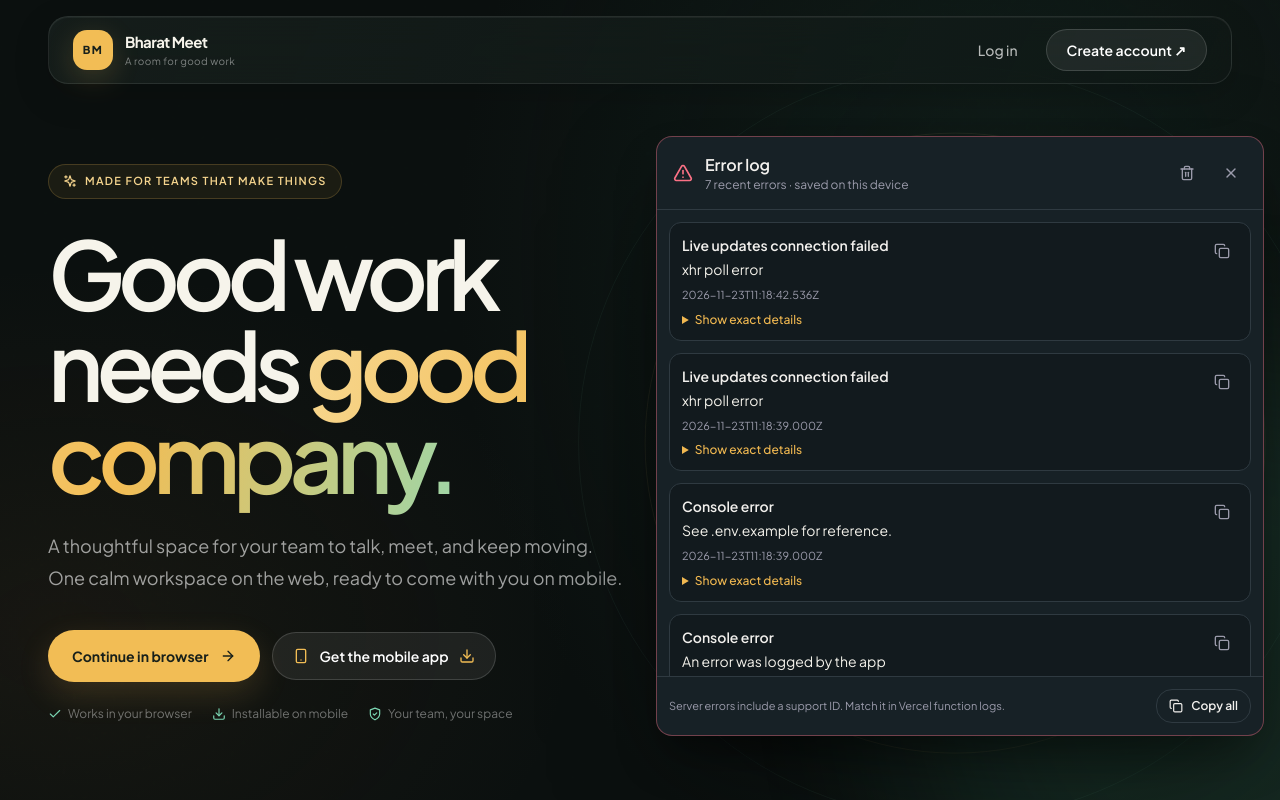
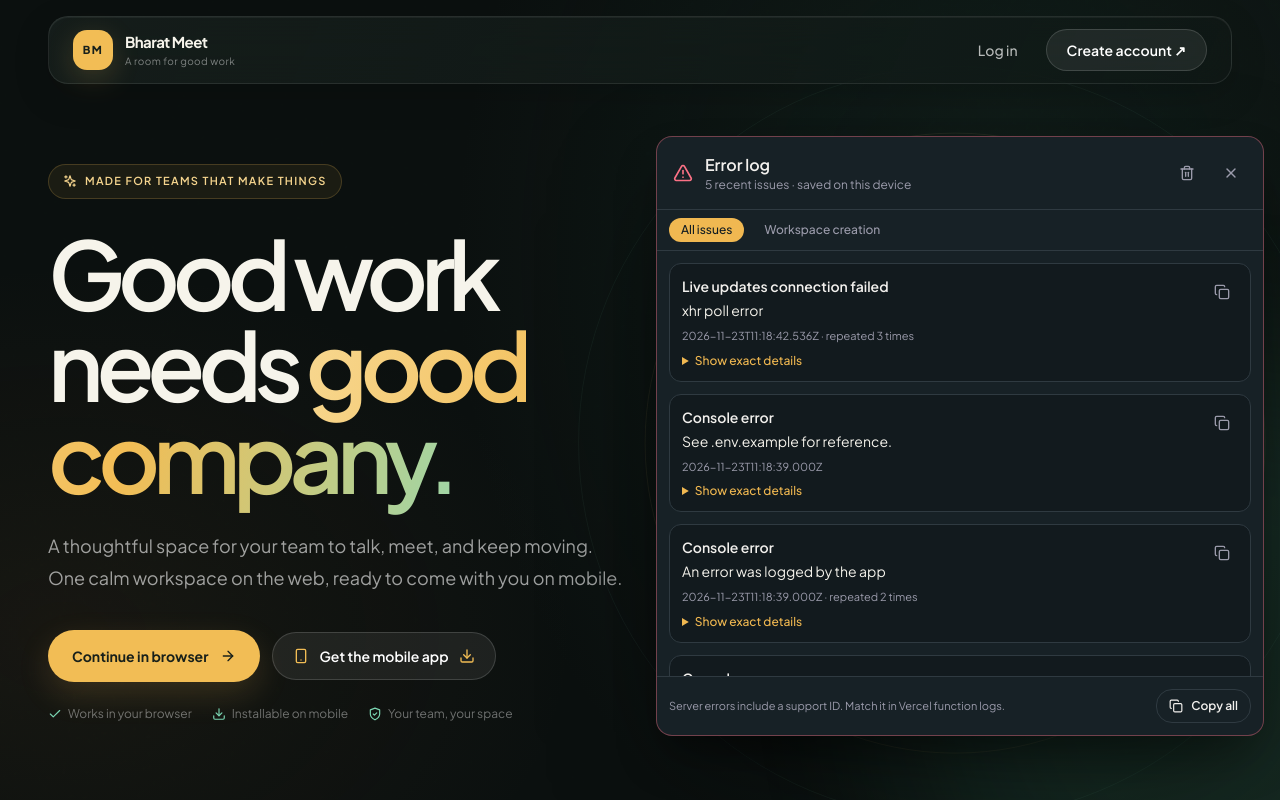
Before and after one commit to Utkarsh1506/BharatMeet, a Next.js app: page / in a window 1280 px wide. Shown: the top 800 px of the page. Built offline with nearby package versions, Linux system fonts and the light colour scheme; no server answers; sample sign-in values are in the browser's storage; what @uploadthing/react would draw is missing.

Commit message:
Group repeated diagnostics and filter workspace errors

```diff
--- a/components/providers/error-reporting-provider.tsx
+++ b/components/providers/error-reporting-provider.tsx
@@ -11,12 +11,40 @@ type ErrorReport = {
   message: string;
   details: string;
   occurredAt: string;
+  occurrences?: number;
 };
 
 type ReportError = (report: Omit<ErrorReport, "id">) => void;
 
 const ERROR_LOG_KEY = "bharatmeet:error-log:v1";
 const MAX_ERROR_LOGS = 50;
+const ERROR_REPEAT_WINDOW_MS = 5 * 60 * 1000;
+
+const compactReports = (reports: ErrorReport[]) => {
+  const compacted: ErrorReport[] = [];
+  const seen = new Map<string, number>();
+
+  for (const report of reports) {
+    if (!report || typeof report.title !== "string" || typeof report.message !== "string") continue;
+    const signature = `${report.title}\u0000${report.message}`;
+    const matchingIndex = seen.get(signature);
+    if (matchingIndex === undefined) {
+      seen.set(signature, compacted.length);
+      compacted.push({ ...report, occurrences: Math.max(1, report.occurrences || 1) });
+      continue;
+    }
+
+    const current = compacted[matchingIndex];
+    compacted[matchingIndex] = {
+      ...current,
+      details: report.occurredAt > current.occurredAt ? report.details : current.details,
+      occurredAt: report.occurredAt > current.occurredAt ? report.occurredAt : current.occurredAt,
+      occurrences: (current.occurrences || 1) + Math.max(1, report.occurrences || 1),
+    };
+  }
+
+  return compacted.sort((a, b) => Date.parse(b.occurredAt) - Date.parse(a.occurredAt)).slice(0, MAX_ERROR_LOGS);
+};
 
 const redactSensitiveValues = (text: string) => text
   .replace(/(Bearer\s+)[A-Za-z0-9._~+/-]+=*/gi, "$1[redacted]")
@@ -76,6 +104,10 @@ class UiErrorBoundary extends Component<
 
 const ErrorLogPanel = ({ reports, onClose, onClear }: { reports: ErrorReport[]; onClose: () => void; onClear: () => void }) => {
   const [copied, setCopied] = useState(false);
+  const [filter, setFilter] = useState<"all" | "workspace">("all");
+  const visibleReports = filter === "all"
+    ? reports
+    : reports.filter((report) => /workspace|\/api\/servers/i.test(`${report.title}\n${report.details}`));
 
   const copyDetails = async () => {
     try {
@@ -92,7 +124,7 @@ const ErrorLogPanel = ({ reports, onClose, onClear }: { reports: ErrorReport[];
         <AlertTriangle className="h-5 w-5 shrink-0 text-rose-400" />
         <div className="min-w-0 flex-1">
           <h2 className="font-semibold">Error log</h2>
-          <p className="text-xs text-muted-foreground">{reports.length} recent {reports.length === 1 ? "error" : "errors"} · saved on this device</p>
+          <p className="text-xs text-muted-foreground">{reports.length} recent {reports.length === 1 ? "issue" : "issues"} · saved on this device</p>
         </div>
         <button type="button" onClick={onClear} disabled={!reports.length} aria-label="Clear error log" className="rounded-md p-2 text-muted-foreground hover:bg-surface-hover hover:text-foreground disabled:opacity-40">
           <Trash2 className="h-4 w-4" />
@@ -101,15 +133,19 @@ const ErrorLogPanel = ({ reports, onClose, onClear }: { reports: ErrorReport[];
           <X className="h-4 w-4" />
         </button>
       </div>
+      <div className="flex gap-2 border-b border-border px-3 py-2">
+        <button type="button" onClick={() => setFilter("all")} aria-pressed={filter === "all"} className={`rounded-full px-3 py-1 text-xs font-medium ${filter === "all" ? "bg-primary text-primary-foreground" : "text-muted-foreground hover:bg-surface-hover"}`}>All issues</button>
+        <button type="button" onClick={() => setFilter("workspace")} aria-pressed={filter === "workspace"} className={`rounded-full px-3 py-1 text-xs font-medium ${filter === "workspace" ? "bg-primary text-primary-foreground" : "text-muted-foreground hover:bg-surface-hover"}`}>Workspace creation</button>
+      </div>
       <div className="min-h-0 flex-1 space-y-3 overflow-y-auto p-3">
-        {!reports.length && <p className="p-5 text-center text-sm text-muted-foreground">No errors have been captured on this device.</p>}
-        {reports.map((report) => (
+        {!visibleReports.length && <p className="p-5 text-center text-sm text-muted-foreground">{filter === "workspace" ? "No workspace creation errors are in this log yet." : "No errors have been captured on this device."}</p>}
+        {visibleReports.map((report) => (
           <article key={report.id} className="rounded-xl border border-border bg-background/60 p-3">
             <div className="flex items-start justify-between gap-3">
               <div className="min-w-0">
                 <h3 className="text-sm font-semibold">{report.title}</h3>
                 <p className="mt-1 whitespace-pre-wrap break-words text-sm text-foreground">{report.message}</p>
-                <time className="mt-2 block text-[11px] text-muted-foreground">{report.occurredAt}</time>
+                <time className="mt-2 block text-[11px] text-muted-foreground">{report.occurredAt}{(report.occurrences || 1) > 1 ? ` · repeated ${report.occurrences} times` : ""}</time>
               </div>
               <button type="button" onClick={() => navigator.clipboard.writeText(getReportText(report)).then(() => setCopied(true)).catch(() => setCopied(false))} aria-label="Copy this error" className="shrink-0 rounded-md p-2 text-muted-foreground hover:bg-surface-hover hover:text-foreground">
                 <Copy className="h-4 w-4" />
@@ -146,10 +182,22 @@ export const ErrorReportingProvider = ({ children }: { children: React.ReactNode
     };
     setReports((current) => {
       const mostRecent = current[0];
-      if (mostRecent && mostRecent.title === safeReport.title && mostRecent.message === safeReport.message && Date.now() - Date.parse(mostRecent.occurredAt) < 1500) {
-        return current;
+      const duplicateIndex = current.findIndex((report) =>
+        report.title === safeReport.title
+        && report.message === safeReport.message
+        && Date.now() - Date.parse(report.occurredAt) < ERROR_REPEAT_WINDOW_MS,
+      );
+      if (duplicateIndex >= 0) {
+        const duplicate = current[duplicateIndex];
+        const updated = {
+          ...duplicate,
+          details: safeReport.details || duplicate.details,
+          occurredAt: safeReport.occurredAt,
+          occurrences: (duplicate.occurrences || 1) + 1,
+        };
+        return [updated, ...current.filter((_, index) => index !== duplicateIndex)].slice(0, MAX_ERROR_LOGS);
       }
-      return [safeReport, ...current].slice(0, MAX_ERROR_LOGS);
+      return [{ ...safeReport, occurrences: 1 }, ...current].slice(0, MAX_ERROR_LOGS);
     });
     setIsLogOpen(true);
   }, []);
@@ -159,7 +207,7 @@ export const ErrorReportingProvider = ({ children }: { children: React.ReactNode
       const saved = localStorage.getItem(ERROR_LOG_KEY);
       if (saved) {
         const parsed = JSON.parse(saved) as ErrorReport[];
-        if (Array.isArray(parsed)) setReports((current) => [...current, ...parsed].slice(0, MAX_ERROR_LOGS));
+        if (Array.isArray(parsed)) setReports((current) => compactReports([...current, ...parsed]));
       }
     } catch {
       localStorage.removeItem(ERROR_LOG_KEY);
```
